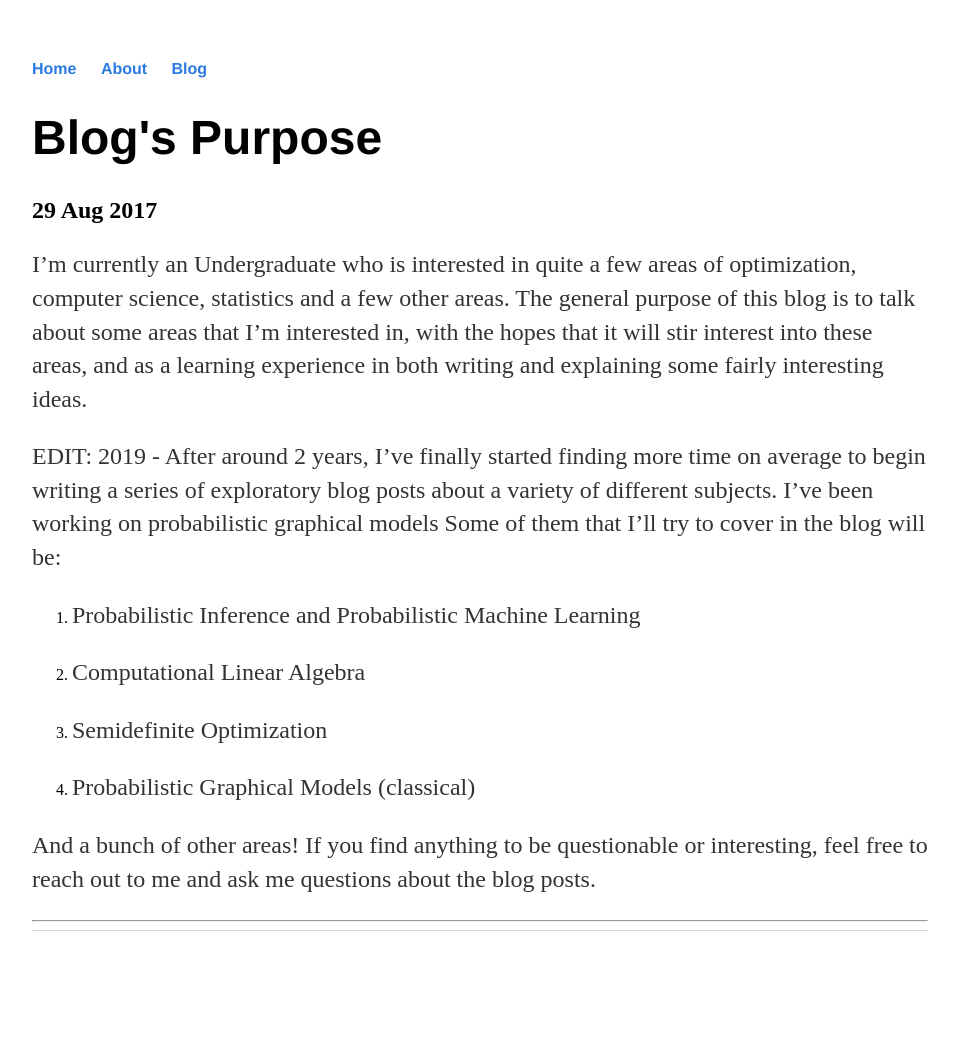
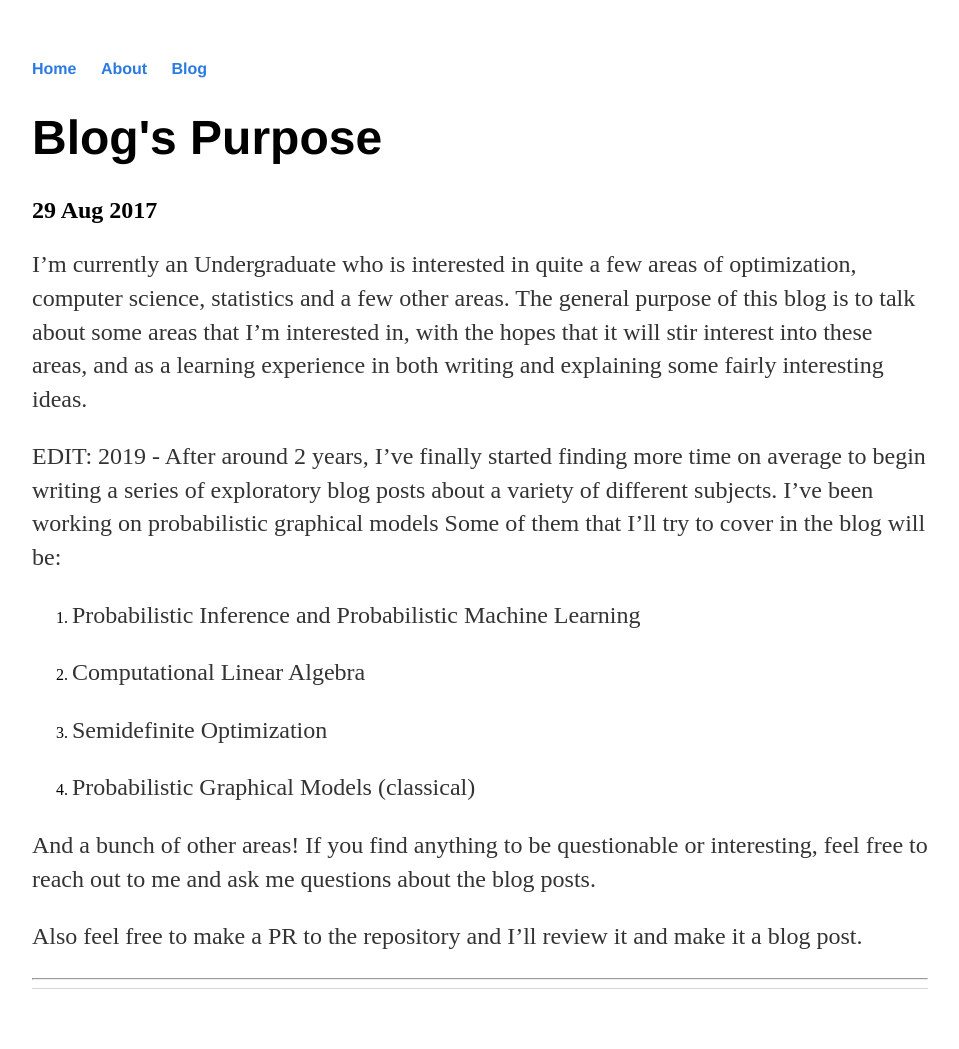
Before and after one commit to pranavsubramani/pranavsubramani.github.io, a Jekyll site: the page built from _posts/2017-08-29-reason-for-site-launch.markdown, in a window 1280 px wide. Shown: the whole page, without its empty margins (160-1119 px from the left). Built offline with Jekyll 4.4.1, drawn with Linux system fonts in a browser that asks for light colours; comment, search, counter and statistics services are not loaded; before the commit the page ends 991 px from its top, so only the background shows below that.

Commit message:
change to allow people to commit

```diff
--- a/_posts/2017-08-29-reason-for-site-launch.markdown
+++ b/_posts/2017-08-29-reason-for-site-launch.markdown
@@ -19,3 +19,5 @@ EDIT: 2019 - After around 2 years, I've finally started finding more time on ave
 4. Probabilistic Graphical Models (classical)
 
 And a bunch of other areas! If you find anything to be questionable or interesting, feel free to reach out to me and ask me questions about the blog posts.
+
+Also feel free to make a PR to the repository and I'll review it and make it a blog post.
```
